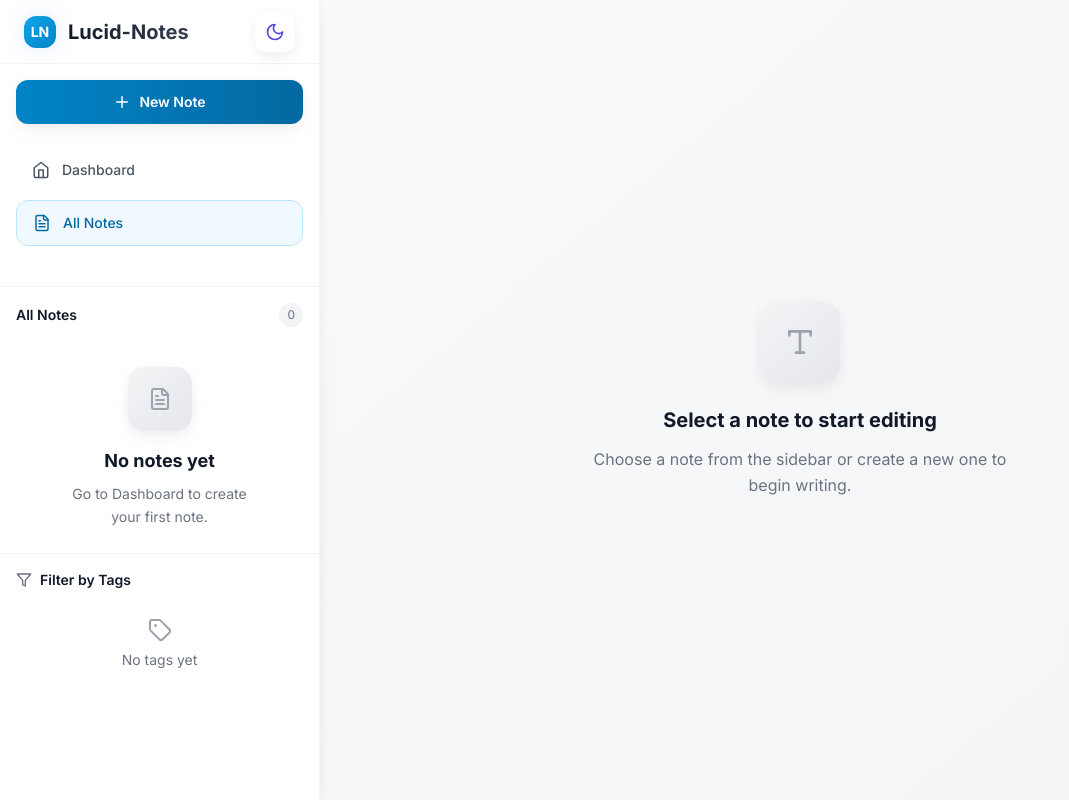
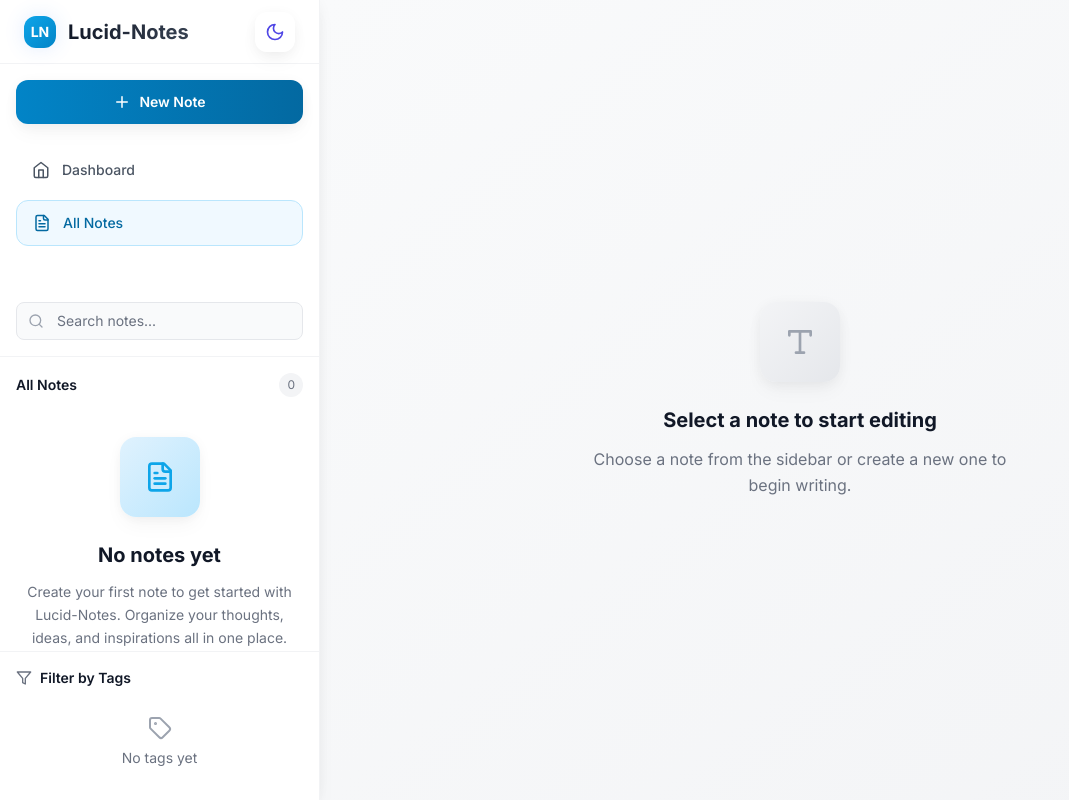
Before and after one commit to dimasd-angga/gal-lucid-notes, a React (Vite) app: page / in a window 1280 px wide. Both pictures are taken after a click on the button "All Notes". Shown: the whole page, without its empty margins (0-1069 px from the left). Built offline with nearby package versions, Linux system fonts and the light colour scheme.

Commit message:
feat: implement real-time search across notes and tags

```diff
--- a/src/App.tsx
+++ b/src/App.tsx
@@ -7,6 +7,7 @@ import { NotesList } from './components/NotesList';
 import { NoteEditor } from './components/NoteEditor';
 import { TagFilter } from './components/TagFilter';
 import { ThemeToggle } from './components/ThemeToggle';
+import { SearchBar } from './components/SearchBar';
 import { Menu, X, Home, FileText, Plus } from 'lucide-react';
 import { useNotes } from './contexts/NotesContext';
 
@@ -16,6 +17,7 @@ function App() {
   const [currentView, setCurrentView] = useState<View>('dashboard');
   const [sidebarOpen, setSidebarOpen] = useState(false);
   const [selectedTagFilters, setSelectedTagFilters] = useState<string[]>([]);
+  const [searchQuery, setSearchQuery] = useState('');
 
   // Listen for custom event to switch to notes view
   React.useEffect(() => {
@@ -24,8 +26,25 @@ function App() {
       setSidebarOpen(false);
     };
 
+    const handleClearFilters = () => {
+      setSearchQuery('');
+      setSelectedTagFilters([]);
+    };
+
+    const handleCreateNote = () => {
+      // This will be handled by the CreateNoteButton component
+      document.querySelector('[data-create-note]')?.click();
+    };
+
     window.addEventListener('switchToNotesView', handleSwitchToNotesView);
-    return () => window.removeEventListener('switchToNotesView', handleSwitchToNotesView);
+    window.addEventListener('clearFilters', handleClearFilters);
+    window.addEventListener('createNote', handleCreateNote);
+
+    return () => {
+      window.removeEventListener('switchToNotesView', handleSwitchToNotesView);
+      window.removeEventListener('clearFilters', handleClearFilters);
+      window.removeEventListener('createNote', handleCreateNote);
+    };
   }, []);
 
   const handleTagToggle = (tag: string) => {
@@ -38,6 +57,10 @@ function App() {
 
   const handleClearTagFilters = () => {
     setSelectedTagFilters([]);
+  };
+
+  const handleSearch = (query: string) => {
+    setSearchQuery(query);
   };
 
   return (
@@ -78,7 +101,7 @@ function App() {
 
           {/* Sidebar */}
           <div className={`
-            fixed inset-y-0 left-0 z-30 w-80 bg-white/95 dark:bg-gray-800/95 backdrop-blur-md shadow-soft dark:shadow-soft-dark border-r border-gray-200/50 dark:border-gray-700/50 transform transition-transform duration-300 ease-in-out
+            fixed inset-y-0 left-0 z-30 w-80 bg-white/95 dark:bg-gray-800/95 backdrop-blur-md shadow-soft dark:shadow-soft-dark border-r border-gray-200/50 dark:border-gray-700/50 transform transition-transform duration-300 ease-in-out flex flex-col
             lg:relative lg:translate-x-0 lg:z-10
             ${sidebarOpen ? 'translate-x-0' : '-translate-x-full'}
           `}>
@@ -97,7 +120,7 @@ function App() {
             </div>
 
             {/* Navigation */}
-            <div className="p-4 mt-14 lg:mt-0">
+            <div className="p-4 mt-14 lg:mt-0 flex-shrink-0">
               {/* Create Note Button - Always at top */}
               <div className="mb-6">
                 <CreateNoteButton />
@@ -138,14 +161,21 @@ function App() {
 
             {/* Notes List - only show when in notes view */}
             {currentView === 'notes' && (
-              <>
-                <NotesList selectedTagFilters={selectedTagFilters} />
+              <div className="flex-1 flex flex-col min-h-0">
+                <SearchBar
+                  onSearch={handleSearch}
+                  placeholder="Search notes..."
+                />
+                <NotesList
+                  selectedTagFilters={selectedTagFilters}
+                  searchQuery={searchQuery}
+                />
                 <TagFilter
                   selectedTags={selectedTagFilters}
                   onTagToggle={handleTagToggle}
                   onClearAll={handleClearTagFilters}
                 />
-              </>
+              </div>
             )}
           </div>
 
@@ -174,6 +204,7 @@ const CreateNoteButton: React.FC = () => {
 
   return (
     <button
+      data-create-note
       onClick={handleCreateNote}
       disabled={isLoading}
       className="w-full flex items-center justify-center px-4 py-3 text-sm font-semibold text-white bg-gradient-to-r from-primary-600 to-primary-700 dark:from-primary-500 dark:to-primary-600 rounded-xl hover:from-primary-700 hover:to-primary-800 dark:hover:from-primary-600 dark:hover:to-primary-700 focus:outline-none focus:ring-2 focus:ring-primary-500 dark:focus:ring-primary-400 focus:ring-offset-2 dark:focus:ring-offset-gray-800 shadow-soft dark:shadow-soft-dark hover:shadow-glow dark:hover:shadow-glow-dark transition-all duration-200 transform hover:scale-105 active:scale-95 disabled:opacity-50 disabled:cursor-not-allowed disabled:transform-none"
--- /dev/null
+++ b/src/components/EmptyNotesState.tsx
@@ -0,0 +1,104 @@
+import React from 'react';
+import { FileText, Search, Filter, Plus } from 'lucide-react';
+
+interface EmptyNotesStateProps {
+  hasFilters: boolean;
+  searchQuery?: string;
+  selectedTags?: string[];
+}
+
+export const EmptyNotesState: React.FC<EmptyNotesStateProps> = ({
+  hasFilters,
+  searchQuery = '',
+  selectedTags = []
+}) => {
+  const handleClearFilters = () => {
+    // Clear search and filters
+    window.dispatchEvent(new CustomEvent('clearFilters'));
+  };
+
+  const handleCreateNote = () => {
+    // Create new note
+    window.dispatchEvent(new CustomEvent('createNote'));
+  };
+
+  if (hasFilters) {
+    // No results for current filters/search
+    return (
+      <div className="flex-1 flex items-center justify-center p-6">
+        <div className="text-center animate-fade-in max-w-sm">
+          <div className="w-16 h-16 bg-gradient-to-br from-orange-100 to-orange-200 dark:from-orange-900/30 dark:to-orange-800/30 rounded-2xl flex items-center justify-center mx-auto mb-4 shadow-soft dark:shadow-soft-dark">
+            {searchQuery ? (
+              <Search size={24} className="text-orange-500 dark:text-orange-400" />
+            ) : (
+              <Filter size={24} className="text-orange-500 dark:text-orange-400" />
+            )}
+          </div>
+
+          <h3 className="text-lg font-bold text-gray-900 dark:text-white mb-2">
+            No matching notes
+          </h3>
+
+          <p className="text-sm text-gray-500 dark:text-gray-400 leading-relaxed mb-4">
+            {searchQuery && selectedTags.length > 0
+              ? `No notes found for "${searchQuery}" with the selected tags.`
+              : searchQuery
+                ? `No notes found for "${searchQuery}". Try different keywords.`
+                : 'No notes match the selected tags. Try different filters.'
+            }
+          </p>
+
+          <div className="space-y-2">
+            <button
+              onClick={handleClearFilters}
+              className="w-full px-4 py-2 text-sm font-medium text-primary-600 dark:text-primary-400 hover:text-primary-700 dark:hover:text-primary-300 hover:bg-primary-50 dark:hover:bg-primary-900/30 rounded-lg transition-all duration-200"
+            >
+              Clear {searchQuery && selectedTags.length > 0 ? 'search and filters' : searchQuery ? 'search' : 'filters'}
+            </button>
+
+            {searchQuery && (
+              <button
+                onClick={handleCreateNote}
+                className="w-full flex items-center justify-center px-4 py-2 text-sm font-medium text-white bg-primary-600 hover:bg-primary-700 rounded-lg transition-all duration-200"
+              >
+                <Plus size={16} className="mr-2" />
+                Create note from search
+              </button>
+            )}
+          </div>
+        </div>
+      </div>
+    );
+  }
+
+  // No notes at all
+  return (
+    <div className="flex-1 flex items-center justify-center p-6">
+      <div className="text-center animate-fade-in max-w-sm">
+        <div className="w-20 h-20 bg-gradient-to-br from-primary-100 to-primary-200 dark:from-primary-900/30 dark:to-primary-800/30 rounded-2xl flex items-center justify-center mx-auto mb-6 shadow-soft dark:shadow-soft-dark">
+          <FileText size={32} className="text-primary-500 dark:text-primary-400" />
+        </div>
+
+        <h3 className="text-xl font-bold text-gray-900 dark:text-white mb-3">
+          No notes yet
+        </h3>
+
+        <p className="text-sm text-gray-500 dark:text-gray-400 leading-relaxed mb-6">
+          Create your first note to get started with Lucid-Notes. Organize your thoughts, ideas, and inspirations all in one place.
+        </p>
+
+        <button
+          onClick={handleCreateNote}
+          className="flex items-center justify-center px-6 py-3 text-sm font-semibold text-white bg-gradient-to-r from-primary-600 to-primary-700 hover:from-primary-700 hover:to-primary-800 rounded-xl shadow-soft hover:shadow-glow transition-all duration-200 transform hover:scale-105 active:scale-95 mx-auto"
+        >
+          <Plus size={18} className="mr-2" />
+          Create your first note
+        </button>
+
+        <div className="mt-6 text-xs text-gray-400 dark:text-gray-500">
+          💡 Tip: Use tags to organize your notes effectively
+        </div>
+      </div>
+    </div>
+  );
+};
--- a/src/components/NoteEditor.tsx
+++ b/src/components/NoteEditor.tsx
@@ -301,13 +301,13 @@ export const NoteEditor: React.FC = () => {
           maxLength={100}
         />
 
-        {/* Tags Selector */}
-        <div className="mb-4">
+        {/* Tags Selector - New row below title */}
+        <div className="mb-6">
           <TagSelector
             selectedTags={tags}
             onTagsChange={handleTagsChange}
             placeholder="Add tags to organize your note..."
-            required={true}
+            required={false}
           />
         </div>
       </div>
--- a/src/components/NotesList.tsx
+++ b/src/components/NotesList.tsx
@@ -2,46 +2,67 @@ import React from 'react';
 import { FileText } from 'lucide-react';
 import { useNotes } from '../contexts/NotesContext';
 import { NoteItem } from './NoteItem';
+import { EmptyNotesState } from './EmptyNotesState';
 
 interface NotesListProps {
   selectedTagFilters: string[];
+  searchQuery?: string;
 }
 
-export const NotesList: React.FC<NotesListProps> = ({ selectedTagFilters }) => {
+export const NotesList: React.FC<NotesListProps> = ({ selectedTagFilters, searchQuery = '' }) => {
   const { notes, selectedNoteId } = useNotes();
 
-  // Filter notes based on selected tags
-  const filteredNotes = selectedTagFilters.length > 0
-    ? notes.filter(note =>
+  // Filter notes based on search query and selected tags
+  const filteredNotes = React.useMemo(() => {
+    let filtered = notes;
+
+    // Apply search filter
+    if (searchQuery.trim()) {
+      const query = searchQuery.toLowerCase();
+      filtered = filtered.filter(note =>
+        note.title.toLowerCase().includes(query) ||
+        note.content.toLowerCase().includes(query) ||
+        note.tags.some(tag => tag.toLowerCase().includes(query))
+      );
+    }
+
+    // Apply tag filters (OR logic - show notes with ANY selected tag)
+    if (selectedTagFilters.length > 0) {
+      filtered = filtered.filter(note =>
         selectedTagFilters.some(tag => note.tags.includes(tag))
-      )
-    : notes;
+      );
+    }
+
+    return filtered;
+  }, [notes, searchQuery, selectedTagFilters]);
 
   const sortedNotes = [...filteredNotes].sort((a, b) =>
     new Date(b.updatedAt).getTime() - new Date(a.updatedAt).getTime()
   );
 
   return (
-    <div className="flex-1 flex flex-col border-t border-gray-200/50 dark:border-gray-700/50">
+    <div className="flex-1 flex flex-col overflow-hidden">
       {/* Notes Header */}
       <div className="p-4">
         <div className="flex items-center justify-between">
           <h3 className="text-sm font-semibold text-gray-900 dark:text-white">
-            {selectedTagFilters.length > 0 ? 'Filtered Notes' : 'All Notes'}
+            {searchQuery || selectedTagFilters.length > 0 ? 'Filtered Notes' : 'All Notes'}
           </h3>
           <span className="text-xs text-gray-500 dark:text-gray-400 bg-gray-100 dark:bg-gray-700 px-2 py-1 rounded-full">
             {sortedNotes.length}
           </span>
         </div>
-        {selectedTagFilters.length > 0 && (
+        {(searchQuery || selectedTagFilters.length > 0) && (
           <div className="mt-2 text-xs text-gray-500 dark:text-gray-400">
-            Showing notes with: {selectedTagFilters.join(', ')}
+            {searchQuery && `Search: "${searchQuery}"`}
+            {searchQuery && selectedTagFilters.length > 0 && ' • '}
+            {selectedTagFilters.length > 0 && `Tags: ${selectedTagFilters.join(', ')}`}
           </div>
         )}
       </div>
 
       {/* Notes List */}
-      <div className="flex-1 overflow-y-auto">
+      <div className="flex-1 overflow-y-auto min-h-0">
         {sortedNotes.length > 0 ? (
           <div className="px-2 pb-4">
             {sortedNotes.map((note) => (
@@ -53,22 +74,11 @@ export const NotesList: React.FC<NotesListProps> = ({ selectedTagFilters }) => {
             ))}
           </div>
         ) : (
-          <div className="flex-1 flex items-center justify-center p-6">
-            <div className="text-center animate-fade-in">
-              <div className="w-16 h-16 bg-gradient-to-br from-gray-100 to-gray-200 dark:from-gray-800 dark:to-gray-700 rounded-2xl flex items-center justify-center mx-auto mb-4 shadow-soft dark:shadow-soft-dark">
-                <FileText size={24} className="text-gray-400 dark:text-gray-500" />
-              </div>
-              <h3 className="text-lg font-bold text-gray-900 dark:text-white mb-2">
-                {selectedTagFilters.length > 0 ? 'No matching notes' : 'No notes yet'}
-              </h3>
-              <p className="text-sm text-gray-500 dark:text-gray-400 max-w-48 mx-auto leading-relaxed">
-                {selectedTagFilters.length > 0
-                  ? 'Try adjusting your tag filters or create a new note.'
-                  : 'Go to Dashboard to create your first note.'
-                }
-              </p>
-            </div>
-          </div>
+          <EmptyNotesState
+            hasFilters={searchQuery.length > 0 || selectedTagFilters.length > 0}
+            searchQuery={searchQuery}
+            selectedTags={selectedTagFilters}
+          />
         )}
       </div>
     </div>
--- a/src/components/SearchBar.tsx
+++ b/src/components/SearchBar.tsx
@@ -1,59 +1,62 @@
 import React, { useState } from 'react';
-import { Search, Filter, X } from 'lucide-react';
+import { Search, X } from 'lucide-react';
+import { useDebounce } from '../hooks/useDebounce';
 
 interface SearchBarProps {
   onSearch: (query: string) => void;
-  onFilterToggle: () => void;
   placeholder?: string;
 }
 
 export const SearchBar: React.FC<SearchBarProps> = ({
   onSearch,
-  onFilterToggle,
   placeholder = "Search notes..."
 }) => {
   const [query, setQuery] = useState('');
+  const debouncedQuery = useDebounce(query, 300);
+
+  // Trigger search when debounced query changes
+  React.useEffect(() => {
+    onSearch(debouncedQuery);
+  }, [debouncedQuery, onSearch]);
 
   const handleSubmit = (e: React.FormEvent) => {
     e.preventDefault();
-    onSearch(query);
   };
 
   const handleClear = () => {
     setQuery('');
-    onSearch('');
+  };
+
+  const handleKeyDown = (e: React.KeyboardEvent) => {
+    if (e.key === 'Escape') {
+      handleClear();
+    }
   };
 
   return (
-    <form onSubmit={handleSubmit} className="flex items-center space-x-3 animate-slide-up">
-      <div className="relative flex-1">
-        <div className="absolute inset-y-0 left-0 pl-4 flex items-center pointer-events-none">
-          <Search size={20} className="text-gray-400 dark:text-gray-500" />
+    <div className="p-4 border-b border-gray-200/50 dark:border-gray-700/50">
+      <form onSubmit={handleSubmit} className="relative">
+        <div className="absolute inset-y-0 left-0 pl-3 flex items-center pointer-events-none">
+          <Search size={16} className="text-gray-400 dark:text-gray-500" />
         </div>
         <input
           type="text"
           value={query}
           onChange={(e) => setQuery(e.target.value)}
+          onKeyDown={handleKeyDown}
           placeholder={placeholder}
-          className="block w-full pl-12 pr-12 py-3 border border-gray-300/50 dark:border-gray-600/50 rounded-xl bg-white/80 dark:bg-gray-800/80 backdrop-blur-sm text-gray-900 dark:text-white placeholder-gray-500 dark:placeholder-gray-400 focus:outline-none focus:ring-2 focus:ring-primary-500 dark:focus:ring-primary-400 focus:border-primary-300 dark:focus:border-primary-600 focus:shadow-glow dark:focus:shadow-glow-dark transition-all duration-200 text-sm font-medium"
+          className="w-full pl-10 pr-10 py-2 text-sm bg-gray-50 dark:bg-gray-700/50 border border-gray-200 dark:border-gray-600 rounded-lg text-gray-900 dark:text-white placeholder-gray-500 dark:placeholder-gray-400 focus:outline-none focus:ring-2 focus:ring-primary-500 dark:focus:ring-primary-400 focus:border-primary-300 dark:focus:border-primary-600 transition-all duration-200"
         />
         {query && (
           <button
             type="button"
             onClick={handleClear}
-            className="absolute inset-y-0 right-0 pr-4 flex items-center"
+            className="absolute inset-y-0 right-0 pr-3 flex items-center"
           >
-            <X size={16} className="text-gray-400 hover:text-gray-600 dark:hover:text-gray-300 transition-all duration-200 transform hover:scale-110 active:scale-95" />
+            <X size={14} className="text-gray-400 hover:text-gray-600 dark:hover:text-gray-300 transition-colors duration-200" />
           </button>
         )}
-      </div>
-      <button
-        type="button"
-        onClick={onFilterToggle}
-        className="p-3 border border-gray-300/50 dark:border-gray-600/50 rounded-xl bg-white/80 dark:bg-gray-800/80 backdrop-blur-sm text-gray-700 dark:text-gray-300 hover:bg-gray-50 dark:hover:bg-gray-700 hover:text-primary-600 dark:hover:text-primary-400 focus:outline-none focus:ring-2 focus:ring-primary-500 dark:focus:ring-primary-400 focus:border-primary-300 dark:focus:border-primary-600 focus:shadow-glow dark:focus:shadow-glow-dark transition-all duration-200 transform hover:scale-105 active:scale-95"
-      >
-        <Filter size={20} />
-      </button>
-    </form>
+      </form>
+    </div>
   );
 };
--- a/src/components/TagFilter.tsx
+++ b/src/components/TagFilter.tsx
@@ -20,7 +20,7 @@ export const TagFilter: React.FC<TagFilterProps> = ({
   const sortedTags = [...tags].sort((a, b) => b.count - a.count);
 
   return (
-    <div className="p-4 border-t border-gray-200/50 dark:border-gray-700/50">
+    <div className="p-4 border-t border-gray-200/50 dark:border-gray-700/50 flex-shrink-0">
       <div className="flex items-center justify-between mb-3">
         <div className="flex items-center">
           <Filter size={16} className="text-gray-500 dark:text-gray-400 mr-2" />
--- a/src/components/TagSelector.tsx
+++ b/src/components/TagSelector.tsx
@@ -51,10 +51,6 @@ export const TagSelector: React.FC<TagSelectorProps> = ({
 
   // Handle tag removal
   const handleTagRemove = (tagToRemove: string) => {
-    // Prevent removing the last tag if required
-    if (required && selectedTags.length <= 1) {
-      return;
-    }
     const newTags = selectedTags.filter(tag => tag !== tagToRemove);
     onTagsChange(newTags);
   };
@@ -62,7 +58,7 @@ export const TagSelector: React.FC<TagSelectorProps> = ({
   // Handle creating new tag
   const handleCreateTag = async (tagName: string) => {
     const trimmedName = tagName.trim();
-    if (trimmedName && trimmedName.length <= 20 && !selectedTags.includes(trimmedName)) {
+    if (trimmedName && trimmedName.length <= 20) {
       // Validate tag name (no special characters except hyphens and underscores)
       if (!/^[a-zA-Z0-9\-_\s]+$/.test(trimmedName)) {
         return;
@@ -95,11 +91,9 @@ export const TagSelector: React.FC<TagSelectorProps> = ({
     } else if (e.key === 'Escape') {
       setIsOpen(false);
       setFocusedIndex(-1);
-    } else if (e.key === 'Backspace' && !inputValue && selectedTags.length > 0) {
-      // Remove last tag on backspace if input is empty
-      if (!required || selectedTags.length > 1) {
-        handleTagRemove(selectedTags[selectedTags.length - 1]);
-      }
+    } else if (e.key === 'Backspace' && !inputValue && selectedTags.length > 0 && !required) {
+      // Remove last tag on backspace if input is empty and not required
+      handleTagRemove(selectedTags[selectedTags.length - 1]);
     }
   };
 
```
Also changed, not shown: src/contexts/NotesContext.tsx (+1 -6 lines).
